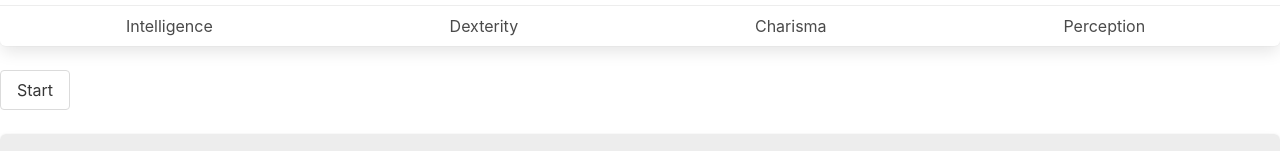
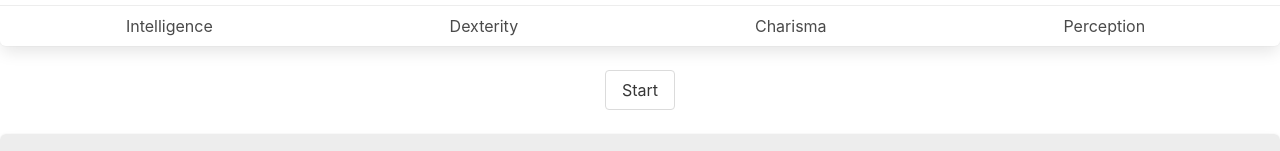
Before and after one commit to Abourass/simpleIdle, a website with bundled scripts: page index.html in a window 1280 px wide. Shown: the part 213-364 px from the top of the page. Built offline with nearby package versions, Linux system fonts and the light colour scheme.

Commit message:
:art: UI changes

```diff
--- a/index.html
+++ b/index.html
@@ -5,7 +5,7 @@
   <title>Get a Life</title>
   <link rel="stylesheet" href="https://cdn.jsdelivr.net/npm/bulma@0.8.0/css/bulma.min.css">
   <style>
-    .buttonSection {padding: 0; margin-left: auto; margin-right: auto}
+    .buttonSection {padding: 0; display: flex; justify-content: center;}
   </style>
 </head>
 <body>
```
